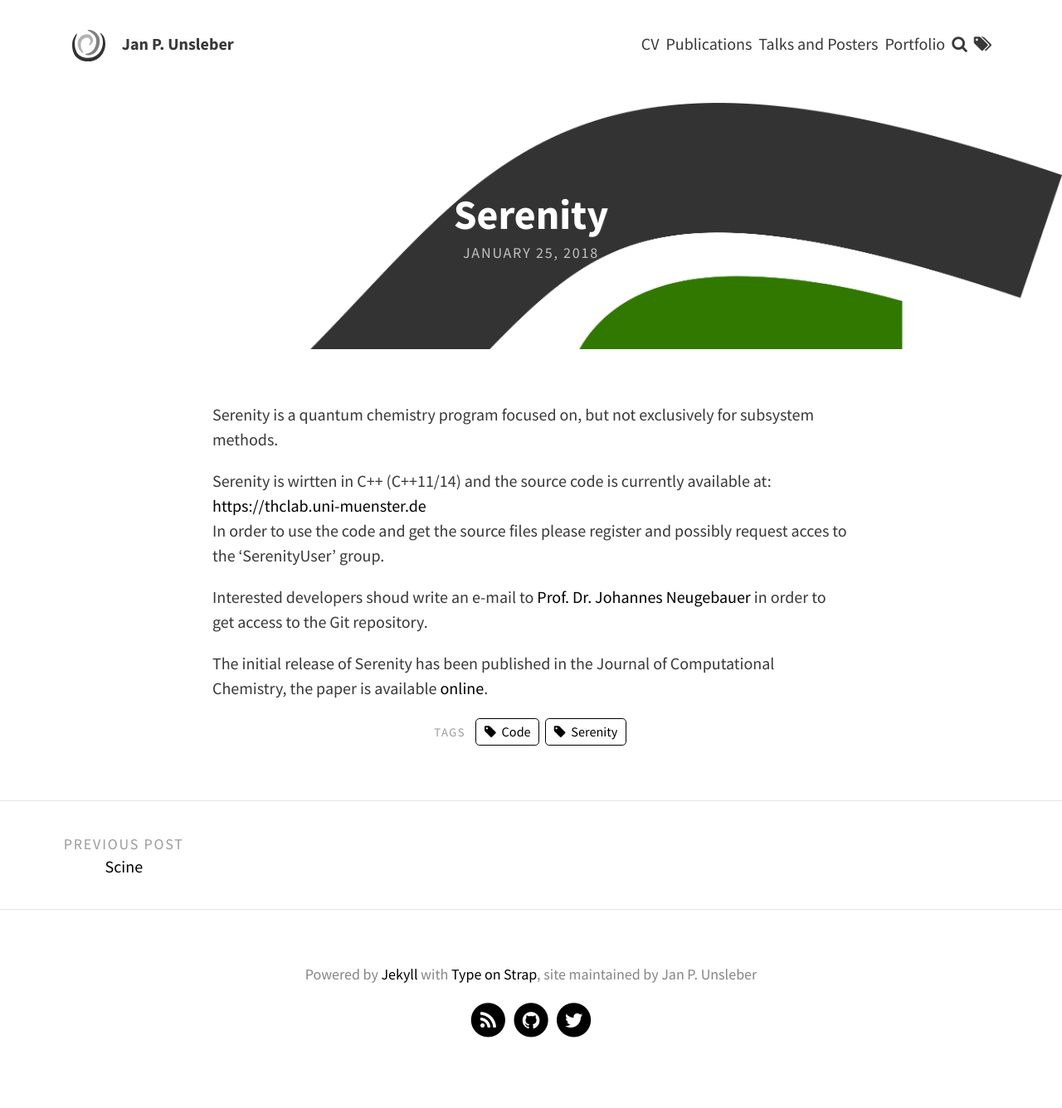
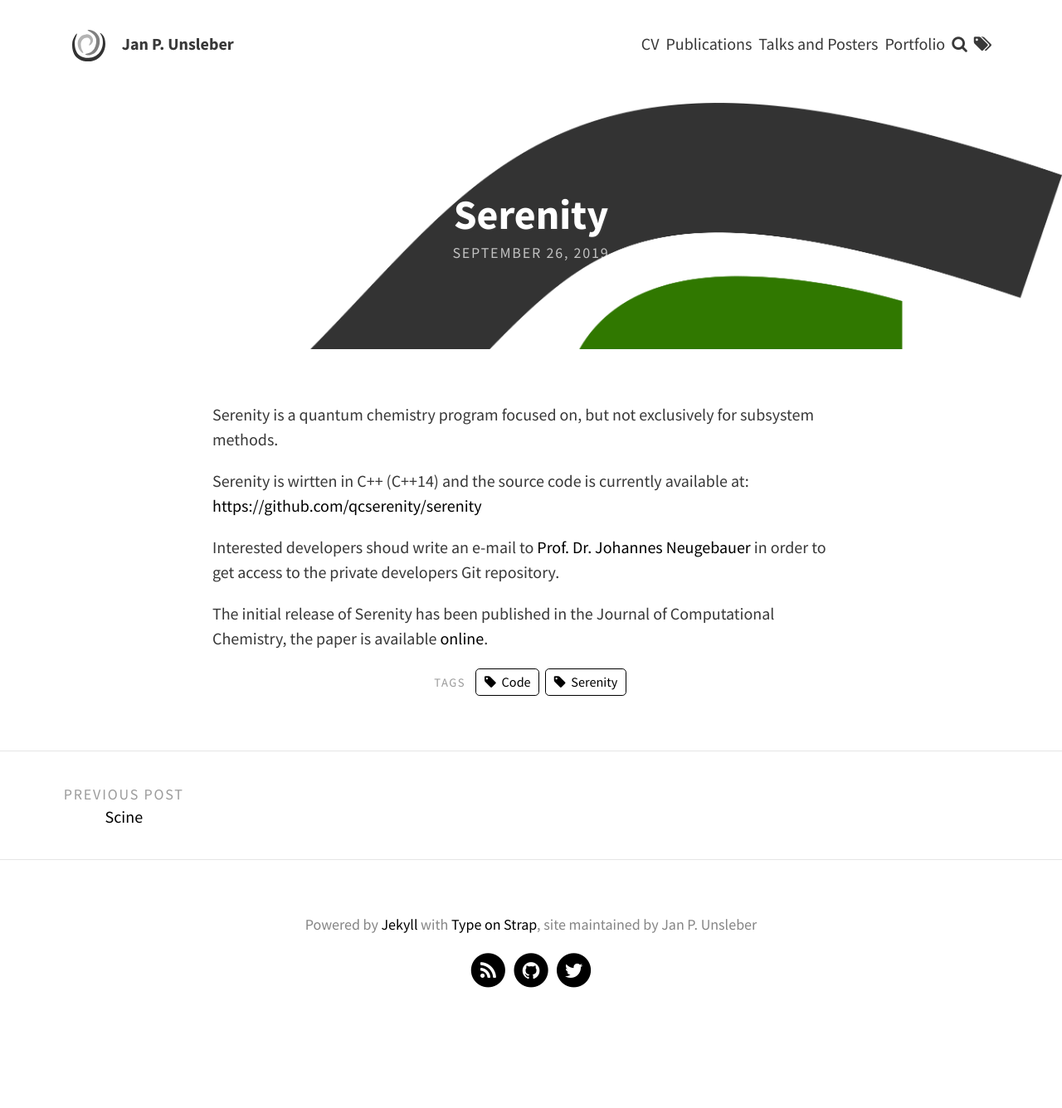
Before and after one commit to nabbelbabbel/nabbelbabbel.github.io, a Jekyll site: the page built from _portfolio/serenity.md, in a window 1280 px wide. Shown: the whole page at 83% size. Built offline with Jekyll 4.4.1, drawn with Linux system fonts in a browser that asks for light colours; after the commit the page ends 1276 px from its top, so only the background shows below that.

Commit message:
Update serenity.md

```diff
--- a/_portfolio/serenity.md
+++ b/_portfolio/serenity.md
@@ -3,20 +3,18 @@ layout: post
 title: Serenity
 feature-img: "assets/img/portfolio/SerenityLogoSmall.png"
 img: "assets/img/portfolio/serenity_logo.png"
-date: January 25th, 2018
+date: September 26th, 2019
 tags: [Serenity, Code]
 ---
 
 Serenity is a quantum chemistry program focused on, but not exclusively for subsystem methods.
 
-Serenity is wirtten in C++ (C++11/14) and the source code is currently available at:
-[https://thclab.uni-muenster.de](https://thclab.uni-muenster.de)
-In order to use the code and get the source files please register and possibly request acces to the
-'SerenityUser' group.
+Serenity is wirtten in C++ (C++14) and the source code is currently available at:
+[https://github.com/qcserenity/serenity](https://github.com/qcserenity/serenity)
 
 Interested developers shoud write an e-mail to
 [Prof. Dr. Johannes Neugebauer](http://www.uni-muenster.de/Chemie.oc/neugebauer/neugebauer.html)
-in order to get access to the Git repository.
+in order to get access to the private developers Git repository.
 
 The initial release of Serenity has been published in the Journal of Computational Chemistry,
 the paper is available [online](https://dx.doi.org/10.1002/jcc.25162).
```
